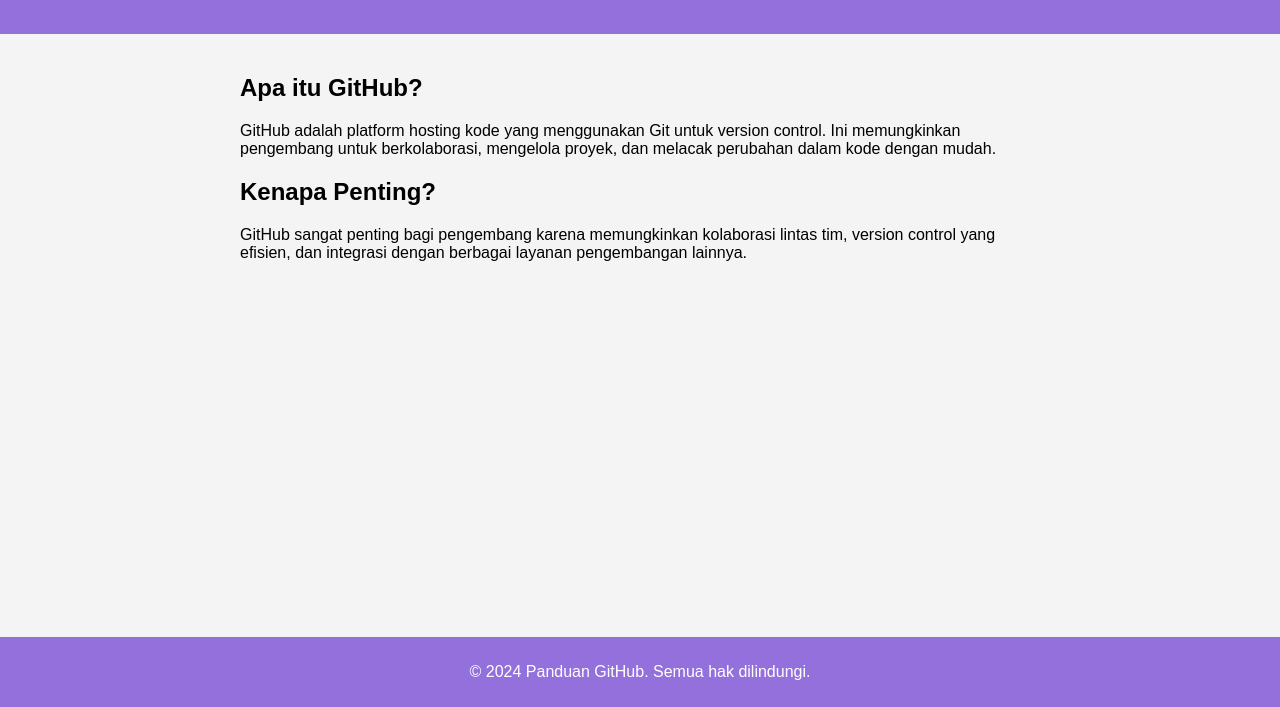
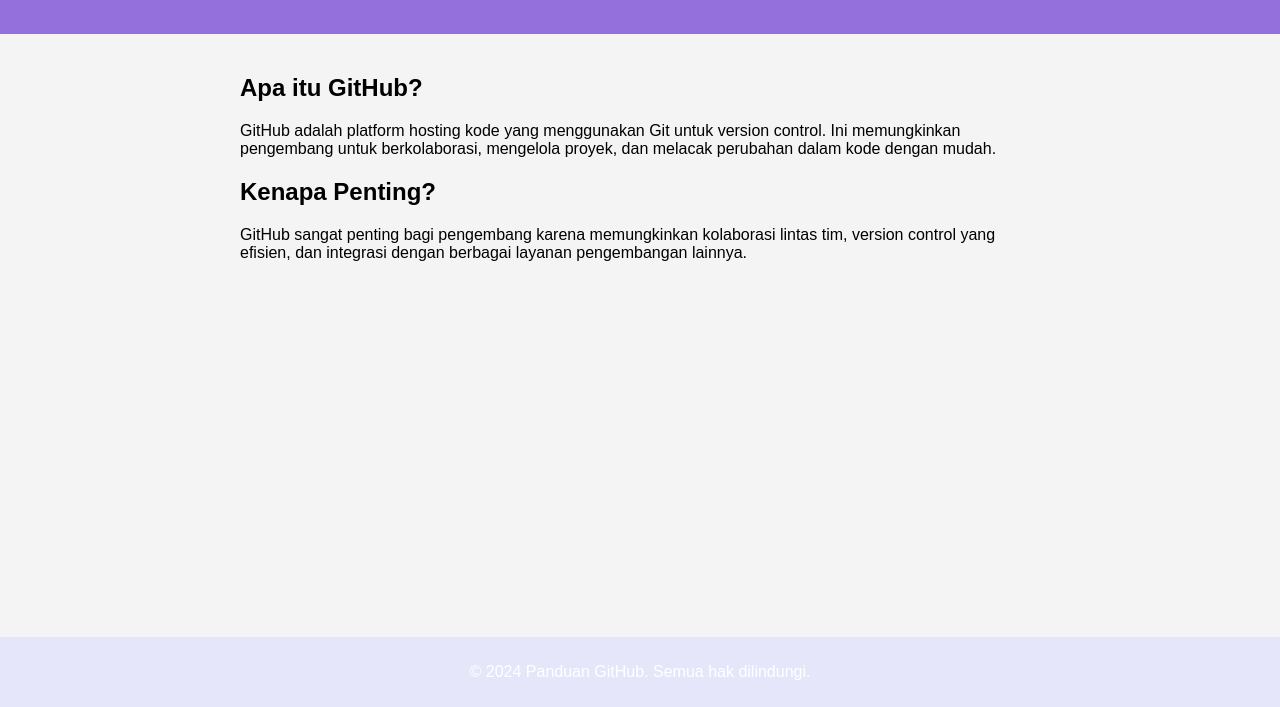
Before and after one commit to ojanganteng/HostingGratiss, a plain HTML site: page index.html in a window 1280 px wide. Shown: the part 93-800 px from the top of the page. Drawn offline with Linux system fonts and the light colour scheme; a script that the page names is missing.

Commit message:
Update styles.css

```diff
--- a/css/styles.css
+++ b/css/styles.css
@@ -43,7 +43,7 @@ section {
 }
 
 footer {
-    background-color: #9370DB;
+    background-color: #E6E6FA;
     color: #fff;
     text-align: center;
     padding: 10px 0;
```
